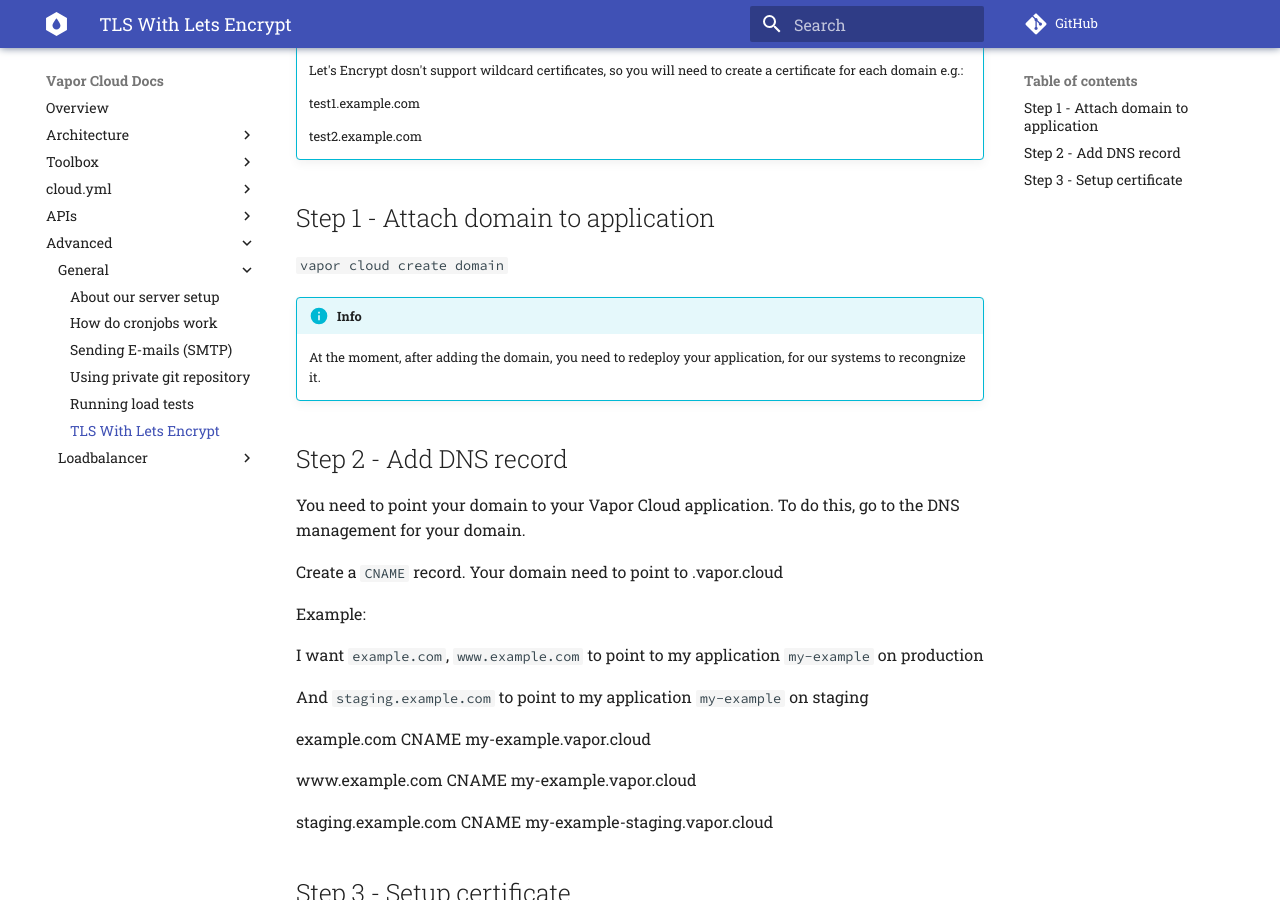
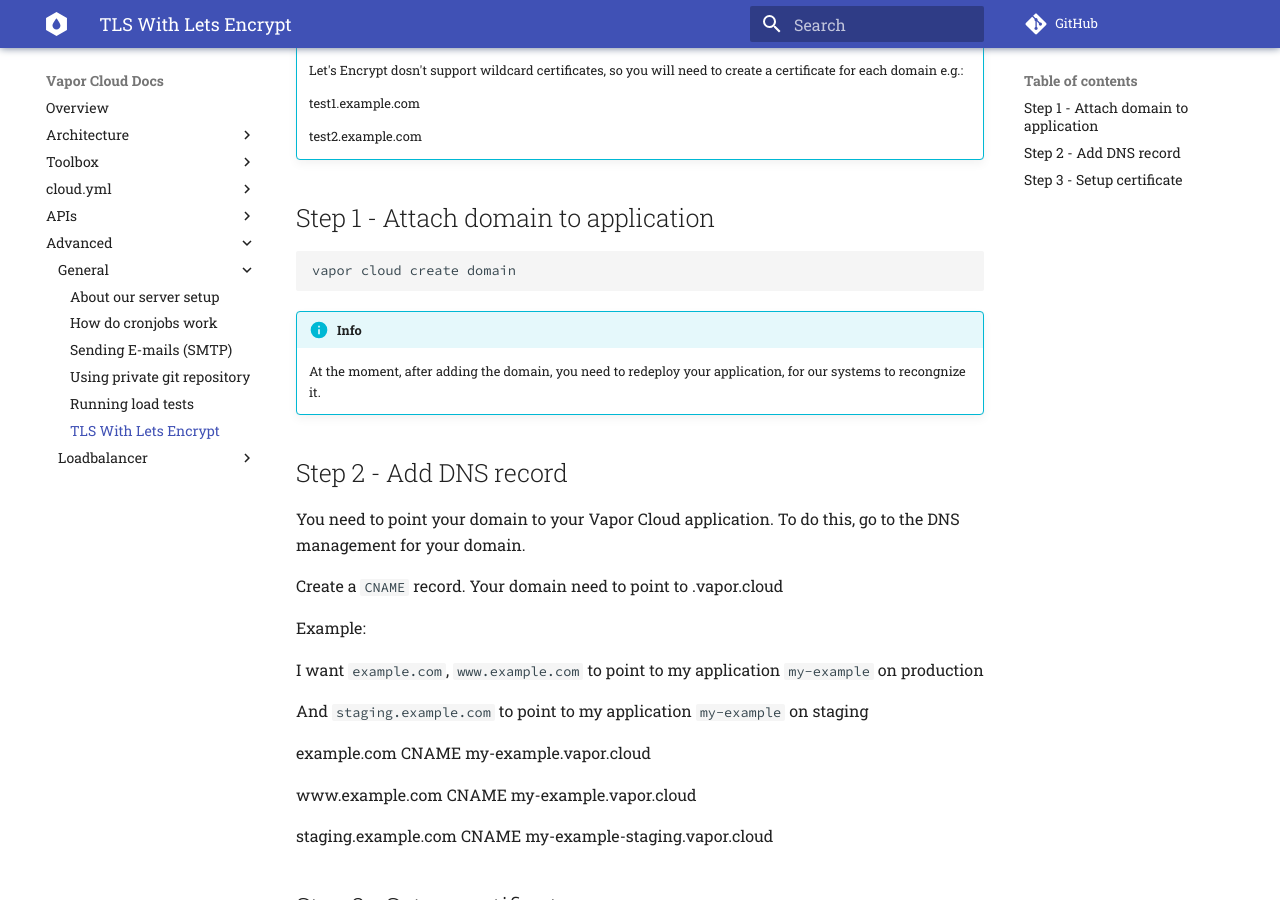
Before and after one commit to qutheory/cloud-documentation, an MkDocs documentation site: the page built from docs/server-setup/general/tls-with-letsencrypt.md, in a window 1280 px wide and 900 px high, scrolled down 427 px. Built offline with MkDocs 1.6.1 and Material for MkDocs 9.7.7, drawn with Linux system fonts in a browser that asks for light colours; comment, search, counter and statistics services are not loaded; old or Windows-style settings are respelled for this version of MkDocs.

Commit message:
Adding TLS docs

````diff
--- a/docs/server-setup/general/tls-with-letsencrypt.md
+++ b/docs/server-setup/general/tls-with-letsencrypt.md
@@ -17,7 +17,9 @@
 
 ## Step 1 - Attach domain to application
 
-`vapor cloud create domain`
+```
+vapor cloud create domain
+```
 
 !!! info
     At the moment, after adding the domain, you need to redeploy your application, for our systems to recongnize it.
@@ -44,7 +46,9 @@
 
 We will now setup certificates for the domains we setup in previous step. Go to your terminal, and run the following commands:
 
-`vapor cloud create ssl`
+```
+vapor cloud create ssl
+```
 
 !!! info
     Use `vapor cloud create ssl --force` if you wan't it to force https with a 301 redirect
````
